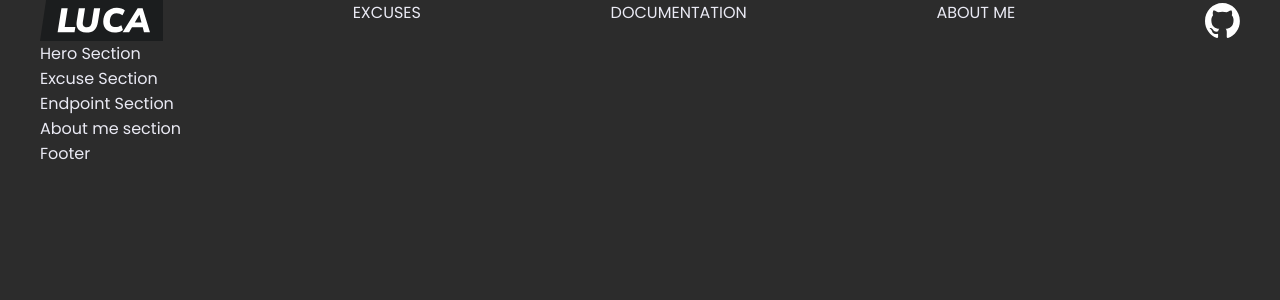
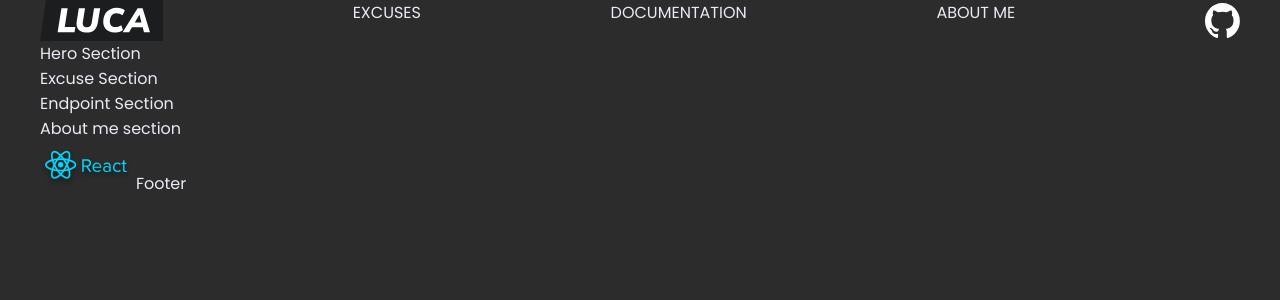
Before and after one commit to lukacafuta/Excuse-Generator, a React (Vite) app in the folder Frontend/: page / in a window 1280 px wide. Shown: the top 300 px of the page. Built offline with nearby package versions, Linux system fonts and the light colour scheme.

Commit message:
added react logo

```diff
--- a/Frontend/src/components/sections/Footer.jsx
+++ b/Frontend/src/components/sections/Footer.jsx
@@ -1,6 +1,7 @@
 export default function Footer() {
     return (
         <div>
+            <img src="/react-logo.svg" alt="React Logo"/>
             Footer
         </div>
     )
```
